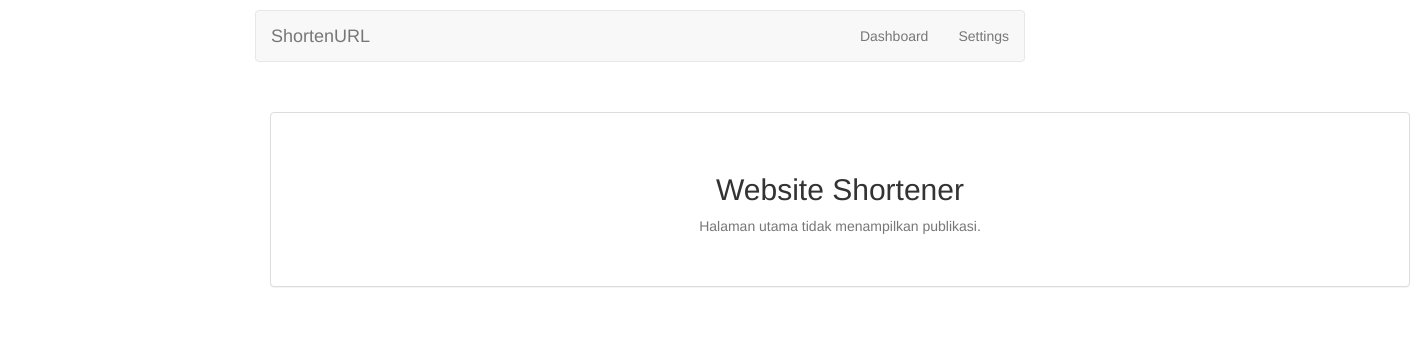
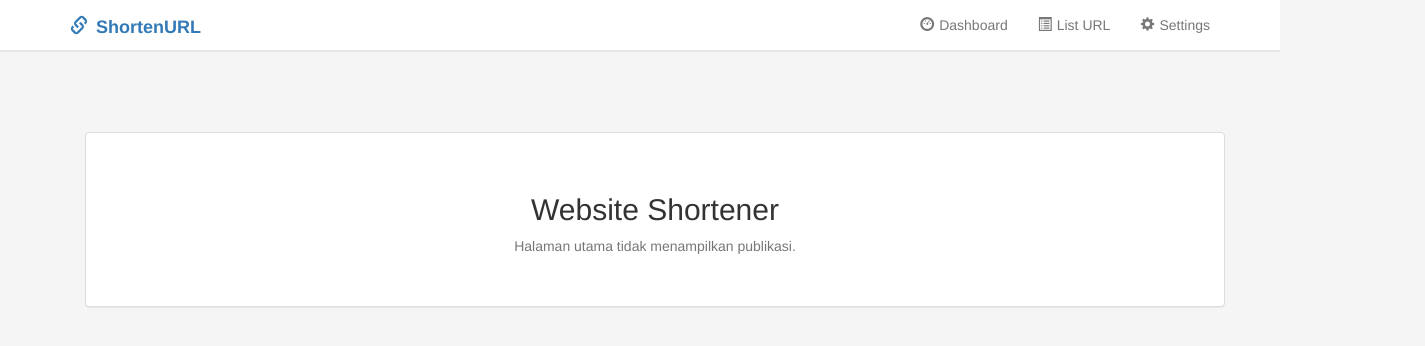
Before and after one commit to tamse94/shortenv1, a Next.js app: page / in a window 1280 px wide. Shown: the top 346 px of the page, 1425 px wide, since content can reach past the window. Built offline with nearby package versions, Linux system fonts and the light colour scheme.

Commit message:
Update layout.js

```diff
--- a/app/layout.js
+++ b/app/layout.js
@@ -1,5 +1,6 @@
 import "./globals.css";
 import { getSetting } from "@/lib/turso";
+import Navbar from "@/components/Navbar";
 
 export const dynamic = 'force-dynamic';
 
@@ -17,23 +18,26 @@ export default async function RootLayout({ children }) {
   return (
     <html lang="id">
       <head>
+        <meta charSet="utf-8" />
+        <meta name="viewport" content="width=device-width, initial-scale=1" />
+        {/* Bootstrap 3 CSS */}
         <link rel="stylesheet" href="https://maxcdn.bootstrapcdn.com/bootstrap/3.3.7/css/bootstrap.min.css" />
         <link rel="icon" href={favicon} />
         <title>{siteName}</title>
       </head>
-      <body className="trim-box">
-        <nav className="navbar navbar-default" style={{ marginTop: '10px' }}>
-          <div className="container-fluid">
-            <div className="navbar-header">
-              <a className="navbar-brand" href="/">{siteName}</a>
-            </div>
-            <ul className="nav navbar-nav navbar-right">
-              <li><a href="/dasbord">Dashboard</a></li>
-              <li><a href="/seting">Settings</a></li>
-            </ul>
-          </div>
-        </nav>
-        <main>{children}</main>
+      <body style={{ backgroundColor: '#f5f5f5' }}>
+        {/* Memanggil komponen Navbar dengan data Site Name dari Database */}
+        <Navbar siteName={siteName} />
+
+        <div className="container">
+          <main>
+            {children}
+          </main>
+        </div>
+
+        {/* Script JQuery & Bootstrap JS biar menu HP bisa diklik */}
+        <script src="https://ajax.googleapis.com/ajax/libs/jquery/1.12.4/jquery.min.js"></script>
+        <script src="https://maxcdn.bootstrapcdn.com/bootstrap/3.3.7/js/bootstrap.min.js"></script>
       </body>
     </html>
   );
```
